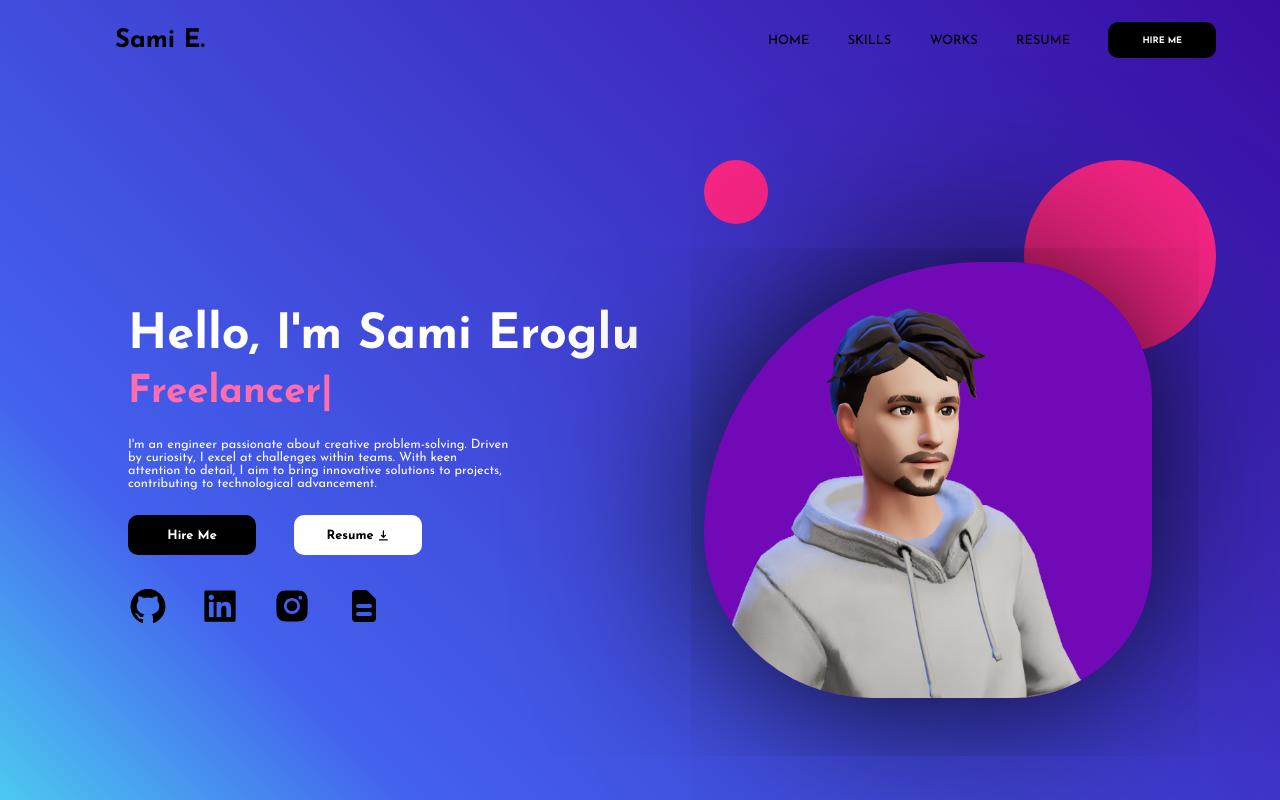
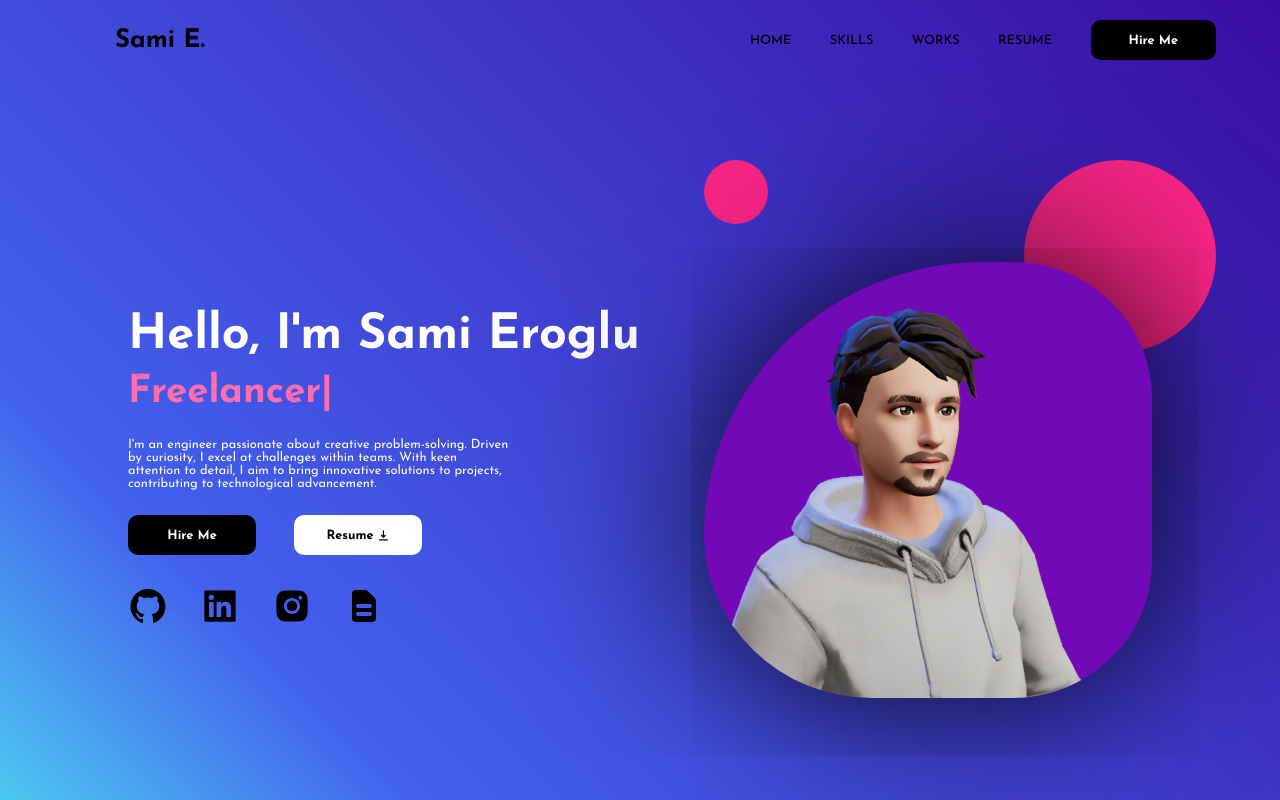
Before and after one commit to Alishbz/my_website, a React (Create React App) app: page / in a window 1280 px wide. Shown: the top 800 px of the page. Built offline with nearby package versions, Linux system fonts and the light colour scheme.

Commit message:
hire me fix

```diff
--- a/src/navbar/Navbar.js
+++ b/src/navbar/Navbar.js
@@ -91,7 +91,7 @@ function Navbar() {
 					onClick={handleClickScroll4}
 					style={{ cursor: "pointer" }}
 				>
-					HIRE ME
+					Hire Me
 				</button>
 			</div>
 		</div>
--- a/src/navbar/navbar.css
+++ b/src/navbar/navbar.css
@@ -30,8 +30,8 @@
 .hiremebutton {
 	font-family: "Roboto", sans-serif;
 	font-family: "Josefin Sans", sans-serif;
-	width: 12%;
-	height: 45%;
+	width: 14%;
+	height: 50%;
 	text-align: center;
 	font-size: 70%;
 	font-weight: bold;
@@ -40,6 +40,7 @@
 	border: none;
 	border-radius: 10px;
 	transition: 0.5s;
+	font-size: 1vw;
 }
 .hiremebutton:hover {
 	transition-timing-function: ease-in-out;
```
